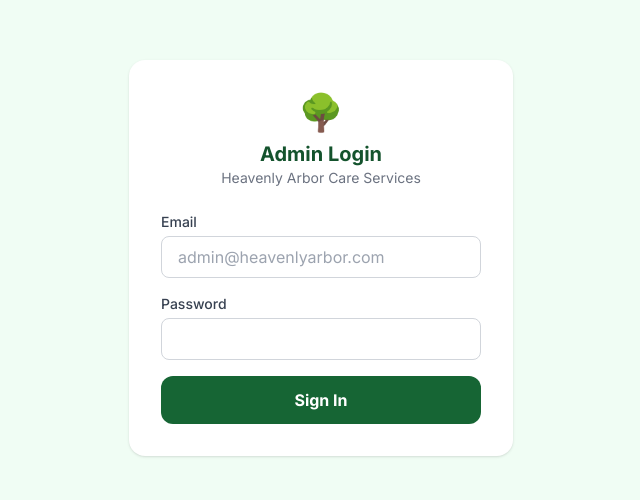
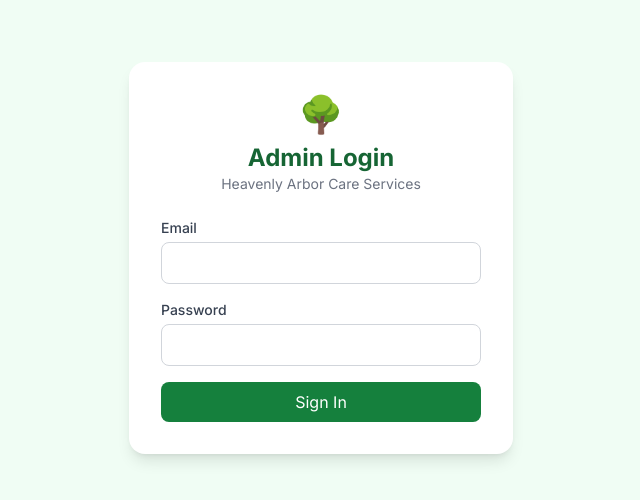
Before and after one commit to gmoney0112-create/heavenlyarborcare, a Next.js app: page /admin/login in a window 1280 px wide. Shown: the part 142-642 px from the top of the page, without its empty margins (319-959 px from the left). Built offline with nearby package versions, Linux system fonts and the light colour scheme; no server answers.

Commit message:
fix: hard redirect after login + remove placeholder email

```diff
--- a/app/admin/login/page.tsx
+++ b/app/admin/login/page.tsx
@@ -2,7 +2,6 @@
 
 import { useState } from 'react'
 import { createClient } from '@supabase/supabase-js'
-import { useRouter } from 'next/navigation'
 
 const supabase = createClient(
   process.env.NEXT_PUBLIC_SUPABASE_URL!,
@@ -10,7 +9,6 @@ const supabase = createClient(
 )
 
 export default function LoginPage() {
-  const router = useRouter()
   const [email, setEmail] = useState('')
   const [password, setPassword] = useState('')
   const [loading, setLoading] = useState(false)
@@ -29,19 +27,17 @@ export default function LoginPage() {
       return
     }
 
-    router.push('/admin')
-    router.refresh()
+    window.location.href = '/admin'
   }
 
   return (
     <div className="min-h-screen bg-green-50 flex items-center justify-center p-4">
-      <div className="bg-white rounded-2xl shadow p-8 w-full max-w-sm space-y-6">
-        <div className="text-center">
-          <span className="text-4xl">🌳</span>
-          <h1 className="text-xl font-bold text-green-900 mt-2">Admin Login</h1>
+      <div className="bg-white rounded-2xl shadow-lg p-8 w-full max-w-sm">
+        <div className="text-center mb-6">
+          <div className="text-4xl mb-2">🌳</div>
+          <h1 className="text-2xl font-bold text-green-800">Admin Login</h1>
           <p className="text-gray-500 text-sm">Heavenly Arbor Care Services</p>
         </div>
-
         <form onSubmit={handleLogin} className="space-y-4">
           <div>
             <label className="block text-sm font-medium text-gray-700 mb-1">Email</label>
@@ -51,7 +47,6 @@ export default function LoginPage() {
               onChange={(e) => setEmail(e.target.value)}
               required
               className="w-full border border-gray-300 rounded-lg px-4 py-2 focus:outline-none focus:ring-2 focus:ring-green-600"
-              placeholder="admin@heavenlyarbor.com"
             />
           </div>
           <div>
@@ -64,17 +59,15 @@ export default function LoginPage() {
               className="w-full border border-gray-300 rounded-lg px-4 py-2 focus:outline-none focus:ring-2 focus:ring-green-600"
             />
           </div>
-
           {error && (
-            <p className="text-red-600 text-sm">{error}</p>
+            <p className="text-red-500 text-sm">{error}</p>
           )}
-
           <button
             type="submit"
             disabled={loading}
-            className="w-full bg-green-800 text-white font-bold py-3 rounded-xl hover:bg-green-700 transition disabled:opacity-50"
+            className="w-full bg-green-700 text-white py-2 rounded-lg hover:bg-green-800 transition disabled:opacity-60"
           >
-            {loading ? 'Signing in…' : 'Sign In'}
+            {loading ? 'Signing in...' : 'Sign In'}
           </button>
         </form>
       </div>
```
